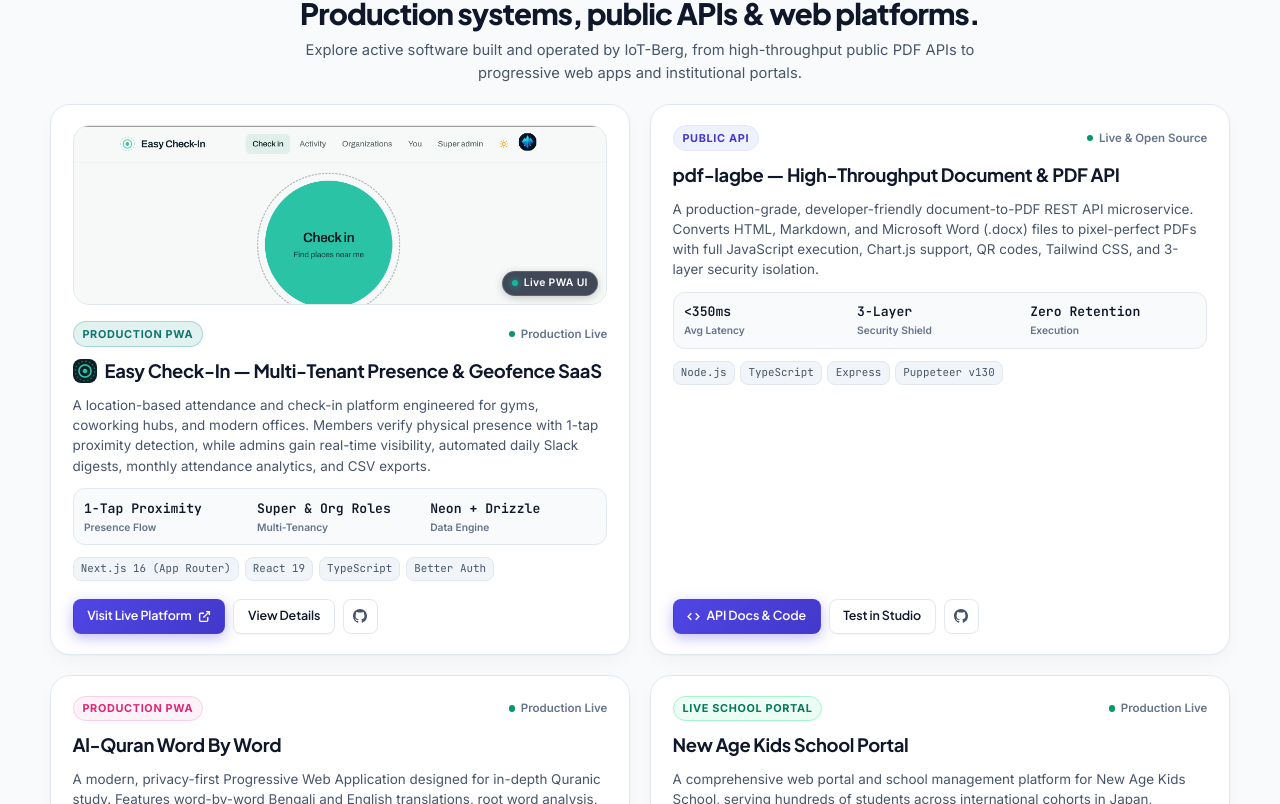
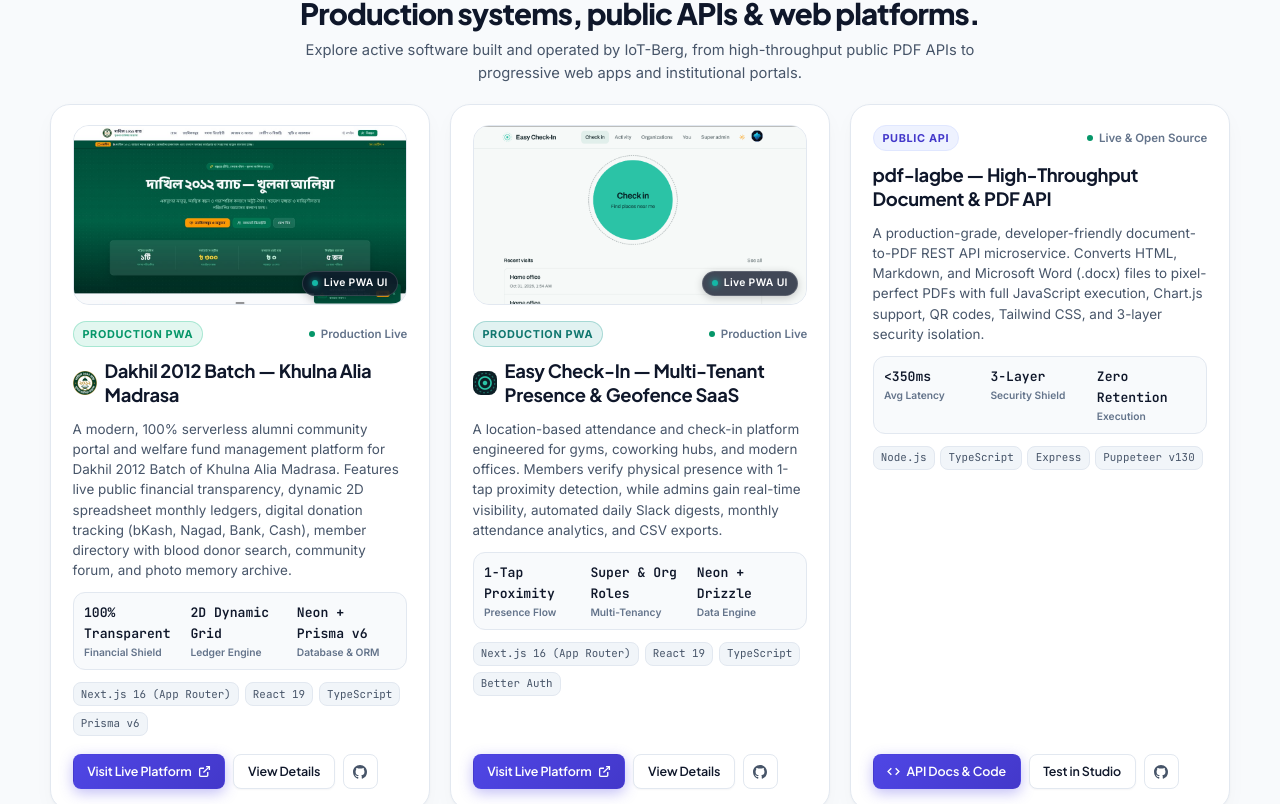
Before and after one commit to rksazid/iot-berg, a React (Vite) app: page / in a window 1280 px wide. Shown: the part 856-1660 px from the top of the page. Built offline with nearby package versions, Linux system fonts and the light colour scheme; no server answers.

Commit message:
new portfolio added

```diff
--- a/src/app/SiteLayout.jsx
+++ b/src/app/SiteLayout.jsx
@@ -140,6 +140,7 @@ export function SiteLayout() {
             <div className="footer-links-group">
               <div className="footer-col">
                 <h4>Featured Projects & APIs</h4>
+                <a href="https://dakhil-2012-khulna-alia.vercel.app/" target="_blank" rel="noopener noreferrer">Dakhil 2012 Portal</a>
                 <a href="https://easy-check-in-app.vercel.app/" target="_blank" rel="noopener noreferrer">Easy Check-In PWA</a>
                 <NavLink to="/projects?tab=api">pdf-lagbe API Docs</NavLink>
                 <a href="https://github.com/rksazid/pdf-lagbe" target="_blank" rel="noopener noreferrer">pdf-lagbe GitHub</a>
--- a/src/data/projects.js
+++ b/src/data/projects.js
@@ -1,4 +1,48 @@
 export const featuredProjects = [
+  {
+    id: 'dakhil-2012-khulna-alia',
+    title: 'Dakhil 2012 Batch — Khulna Alia Madrasa',
+    shortTitle: 'Dakhil 2012 Portal',
+    tagline: 'Alumni Community Portal, Welfare Fund & Financial Transparency PWA',
+    type: 'Community Platform & Financial Transparency PWA',
+    badge: 'Production PWA',
+    badgeVariant: 'emerald',
+    status: 'Production Live',
+    repoUrl: 'https://github.com/rksazid/dakhil-2012-khulna-alia',
+    liveUrl: 'https://dakhil-2012-khulna-alia.vercel.app',
+    image: '/projects/dakhil-2012.jpg',
+    icon: '/projects/dakhil-2012-icon.png',
+    summary:
+      'A modern, 100% serverless alumni community portal and welfare fund management platform for Dakhil 2012 Batch of Khulna Alia Madrasa. Features live public financial transparency, dynamic 2D spreadsheet monthly ledgers, digital donation tracking (bKash, Nagad, Bank, Cash), member directory with blood donor search, community forum, and photo memory archive.',
+    description:
+      'Engineered as a high-security, transparent community platform built on Next.js 16 App Router, Prisma ORM, and Neon Serverless PostgreSQL. It delivers complete public accountability with real-time financial stats, role-based access control (Super Admin, Fund Manager, Member), spreadsheet-style inline ledger editing with Excel/CSV export, offline-capable PWA architecture, and granular change audit trails with before/after JSON diffs.',
+    techStack: [
+      'Next.js 16 (App Router)',
+      'React 19',
+      'TypeScript',
+      'Prisma v6',
+      'PostgreSQL (Neon)',
+      'Tailwind CSS v4',
+      'JWT RBAC Auth',
+      'PWA & Service Worker',
+      'Lucide Icons',
+    ],
+    metrics: [
+      { label: 'Financial Shield', value: '100% Transparent' },
+      { label: 'Ledger Engine', value: '2D Dynamic Grid' },
+      { label: 'Database & ORM', value: 'Neon + Prisma v6' },
+      { label: 'Access Control', value: 'Multi-Role RBAC' },
+    ],
+    highlights: [
+      'Live financial transparency dashboard: public counters for active funds, total collections, welfare disbursements, and net balance',
+      'Spreadsheet-style monthly ledger grid: interactive 2D member-by-month financial accounting with inline cell editing and Excel/CSV download',
+      'Digital payment verification queue: supports bKash, Nagad, Bank transfer, and direct cash submissions with 1-click admin approval',
+      'Batchmate directory & blood donor registry: searchable profiles with instant blood group filtering for urgent medical emergencies',
+      'Interactive community forum & memories gallery: multi-layered nested discussions, user badges, and high-resolution photo albums with lightbox',
+      'Granular audit trail & RBAC: complete change tracking with before/after JSON diffs, timestamped activity logs, and role permissions',
+    ],
+    hasApiDocs: false,
+  },
   {
     id: 'easy-check-in',
     title: 'Easy Check-In — Multi-Tenant Presence & Geofence SaaS',
--- a/src/styles.css
+++ b/src/styles.css
@@ -937,7 +937,7 @@ button:focus-visible,
 
 .home-projects-grid {
   display: grid;
-  grid-template-columns: repeat(2, 1fr);
+  grid-template-columns: repeat(auto-fit, minmax(340px, 1fr));
   gap: 1.25rem;
 }
 
@@ -1019,6 +1019,12 @@ button:focus-visible,
   background: rgba(13, 148, 136, 0.12);
   color: #0f766e;
   border: 1px solid rgba(13, 148, 136, 0.28);
+}
+
+.tag-emerald {
+  background: rgba(16, 185, 129, 0.12);
+  color: #059669;
+  border: 1px solid rgba(16, 185, 129, 0.28);
 }
 
 .project-status-indicator {
@@ -3079,7 +3085,7 @@ button:focus-visible,
 
 .projects-cards-grid {
   display: grid;
-  grid-template-columns: repeat(2, 1fr);
+  grid-template-columns: repeat(auto-fit, minmax(340px, 1fr));
   gap: 1.25rem;
 }
 
```
Also changed, not shown: public/projects/dakhil-2012-icon.png (added), public/projects/dakhil-2012.jpg (added).
